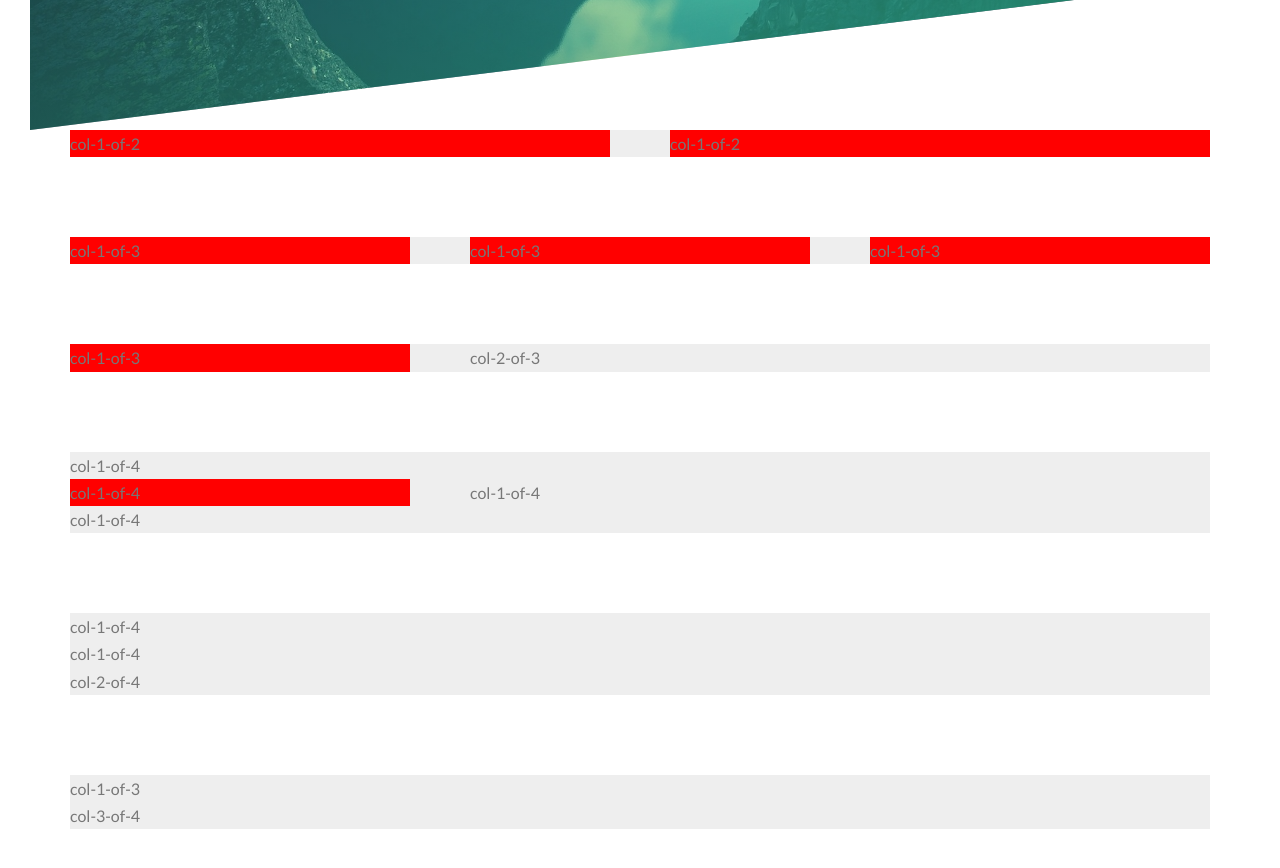
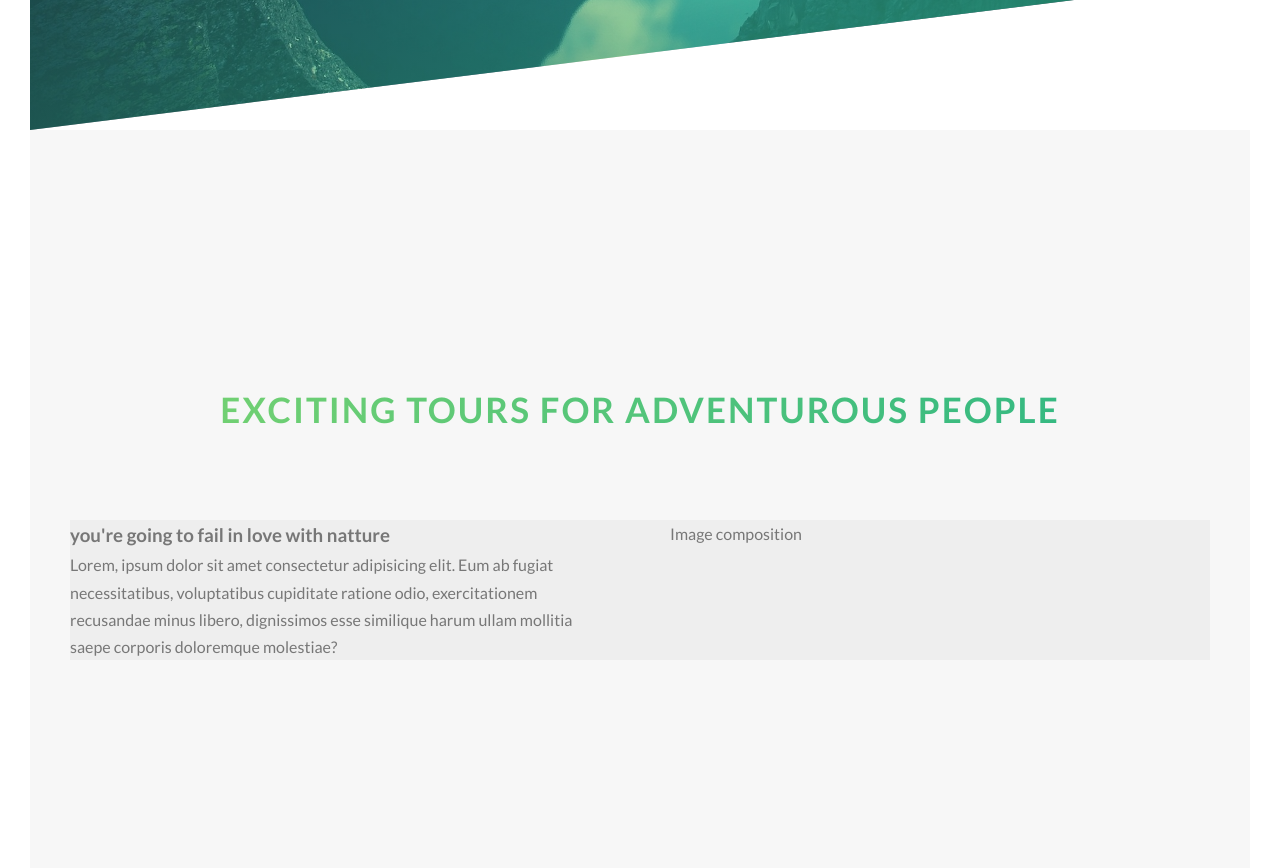
Before and after one commit to annguyen0505/css-trainning, a website: page index.html in a window 1280 px wide. Shown: the part 660-1528 px from the top of the page. Drawn offline with Linux system fonts and the light colour scheme.

Commit message:
update something

```diff
--- a/index.html
+++ b/index.html
@@ -1,31 +1,40 @@
 <html>
 
     <head>
-  <link href="https://fonts.googleapis.com/css?family=Lato:100,400,700,900" rel="stylesheet">
+        <link
+            href="https://fonts.googleapis.com/css?family=Lato:100,400,700,900"
+            rel="stylesheet">
         <link rel="stylesheet" href="css/main.css">
+        <link rel="stylesheet" href="css/icon-font.css">
         <title>My Own Tatours</title>
     </head>
 
     <body>
         <header class="header">
             <div class="header__logo-box">
-      <img src="img/logo-white.png" alt="lo go" class="header__logo-box__logo" />
+                <img src="img/logo-white.png" alt="lo go"
+                    class="header__logo-box__logo" />
                 <p class="header__logo-box__logo-sub">annk made this</p>
             </div>
-    <div class="centered-box text-center">
+            <div class="centered-box u-text-center">
                 <h1 class="header__header-primary">
                     <span class="header__header-primary-main">Outdoors</span>
-        <span class="header__header-primary-sub">is where life happens</span>
+                    <span class="header__header-primary-sub">is where life
+                        happens</span>
                 </h1>
                 <br />
-      <a href="#" class="btn btn__btn-medium btn__btn-white"> Discover our tours</a>
+                <a href="#" class="btn btn__btn-medium btn__btn-white"> Discover
+                    our tours</a>
             </div>
         </header>
+        <!--
  <section class="section-features">
         <div class="row">
             <div class="col-1-of-4"><i class="icon-basic-world"></i></div>
         </div>
     </section>
+ -->
+        <!--
  <section class="grid-test">
     <div class="row">
       <div class="col-1-of-2">
@@ -58,7 +67,7 @@
         <div class="col-1-of-4">
             col-1-of-4
         </div>
-        <div class="col-1-of-3">
+        <div class="col-1-of-4">
             col-1-of-4
         </div>
         <div class="col-1-of-4">
@@ -72,7 +81,7 @@
         <div class="col-1-of-4">
             col-1-of-4
         </div>
-        <div class="col-1of-4">
+        <div class="col-1-of-4">
             col-1-of-4
         </div>
         <div class="col-2-of-4">
@@ -88,6 +97,32 @@
         </div>
     </div>
   </section>
+  -->
+        <main>
+            <section class="section-about">
+                <div class="u-text-center u-margin-bottom-8">
+                    <h2 class="heading-secondary">
+                        Exciting tours for adventurous people
+                    </h2>
+                </div>
+                <div class="row">
+                    <div class="col-1-of-2">
+                        <h3 class="heading-tertiary">
+                            you're going to fail in love with natture
+                        </h3>
+                        <p class="paragraph">
+                            Lorem, ipsum dolor sit amet consectetur adipisicing
+                            elit. Eum ab fugiat necessitatibus, voluptatibus
+                            cupiditate ratione odio, exercitationem recusandae
+                            minus libero, dignissimos esse similique harum ullam
+                            mollitia saepe corporis doloremque molestiae?
+                        </p>
+                    </div>
+                    <div class="col-1-of-2">Image composition</div>
+                </div>
+            </section>
+        </main>
+
     </body>
 
 </html>
--- a/sass/abstracts/_variables.scss
+++ b/sass/abstracts/_variables.scss
@@ -1,6 +1,7 @@
 $color-primary: #55c57a;
 $color-primary-light: #7ed56f;
 $color-primary-dark: #28b485;
+$color-grey-light-1: #f7f7f7;
 $color-grey-dark: #777;
 $color-white: #fff;
 $color-black: #000;
--- a/sass/base/_typography.scss
+++ b/sass/base/_typography.scss
@@ -0,0 +1,15 @@
+.heading-secondary {
+    font-size: 3.5rem;
+    text-transform: uppercase;
+    font-weight: 700;
+    background-image: linear-gradient(to right, $color-primary-light, $color-primary-dark);
+    -webkit-background-clip: text;
+    color: transparent;
+    letter-spacing: .2rem;
+    transition: all .2s;
+
+    &:hover {
+        transform: skewY(2deg) skewX(15deg) scale(1.2);
+        text-shadow: .5rem 1rem 2rem rgba($color-black, 0.5)
+    }
+}
--- a/sass/base/_utilities.scss
+++ b/sass/base/_utilities.scss
@@ -6,6 +6,10 @@
   transform: translate(-50%, -50%);
 }
 
-.text-center {
+.u-text-center {
   text-align: center !important;
 }
+
+.u-margin-bottom-8 {
+  margin-bottom: 8rem;
+}
--- a/sass/layout/_grid.scss
+++ b/sass/layout/_grid.scss
@@ -2,15 +2,14 @@
   max-width: $grid-width;
   background-color: #eee;
   margin: 0 auto;
+  @include clearfix;
 
   &:not(:last-child) {
     margin-bottom: $gutter-vertical;
   }
 
-  .col-1-of-2 {
-    width: calc((100% - #{$gutter-horizontal}) / 2);
-    background-color: red;
-    display: inline-block;
+  [class^="col-"] {
+    // background-color: red;
     float: left;
 
     &:not(:last-child) {
@@ -18,27 +17,29 @@
     }
   }
 
+  .col-1-of-2 {
+    width: calc((100% - #{$gutter-horizontal}) / 2);
+
+  }
+
   .col-1-of-3 {
     width: calc((100% - 2 * #{$gutter-horizontal}) / 3);
-    background-color: red;
-    display: inline-block;
-    float: left;
-
-    &:not(:last-child) {
-      margin-right: $gutter-horizontal;
-    }
   }
 
   .col-2-of-3 {
-    width: calc((100% - 2 * #{$gutter-horizontal}) / 3);
-    background-color: red;
-    display: inline-block;
-    float: left;
-
-    &:not(:last-child) {
-      margin-right: $gutter-horizontal;
-    }
+    width: calc(2*((100% - 2 * #{$gutter-horizontal}) / 3) + #{$gutter-horizontal});
   }
 
-  @include clearfix;
+  .col-1-of-4 {
+    width: calc((100% - 3 * #{$gutter-horizontal}) / 4);
+  }
+
+  .col-2-of-4 {
+    width: calc(2*((100% - 3 * #{$gutter-horizontal}) / 4) + #{$gutter-horizontal});
+  }
+
+  .col-3-of-4 {
+    width: calc(3*((100% - 3 * #{$gutter-horizontal}) / 4) + 2 * #{$gutter-horizontal});
+  }
+
 }
--- a/sass/pages/_home.scss
+++ b/sass/pages/_home.scss
@@ -0,0 +1,4 @@
+.section-about{
+    background-color: $color-grey-light-1;
+    padding: 25rem 0;
+}
```
Also changed, not shown: css/main.css, sass/main.scss (line endings or trailing spaces). Lines whose indentation alone changed are shown as unchanged.
